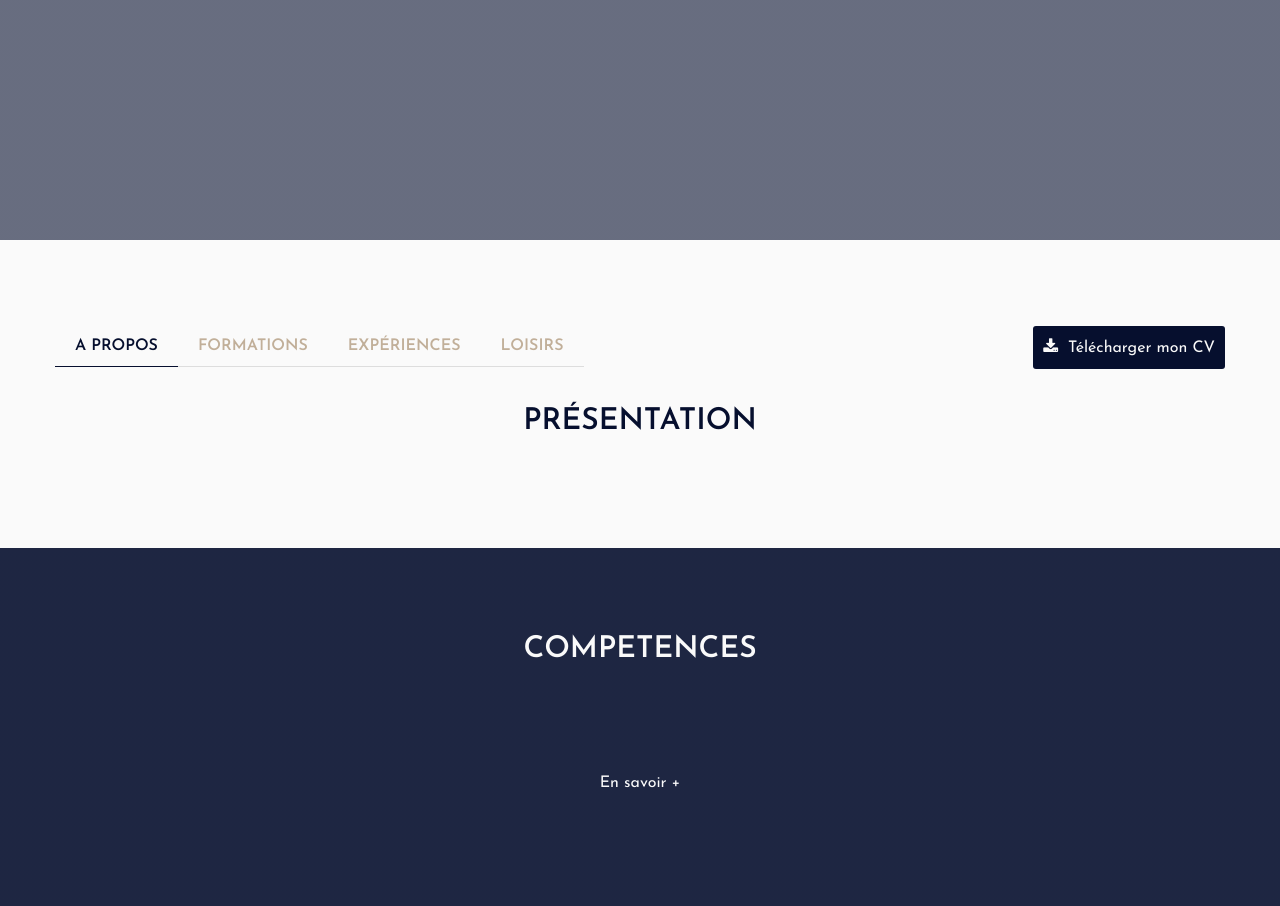
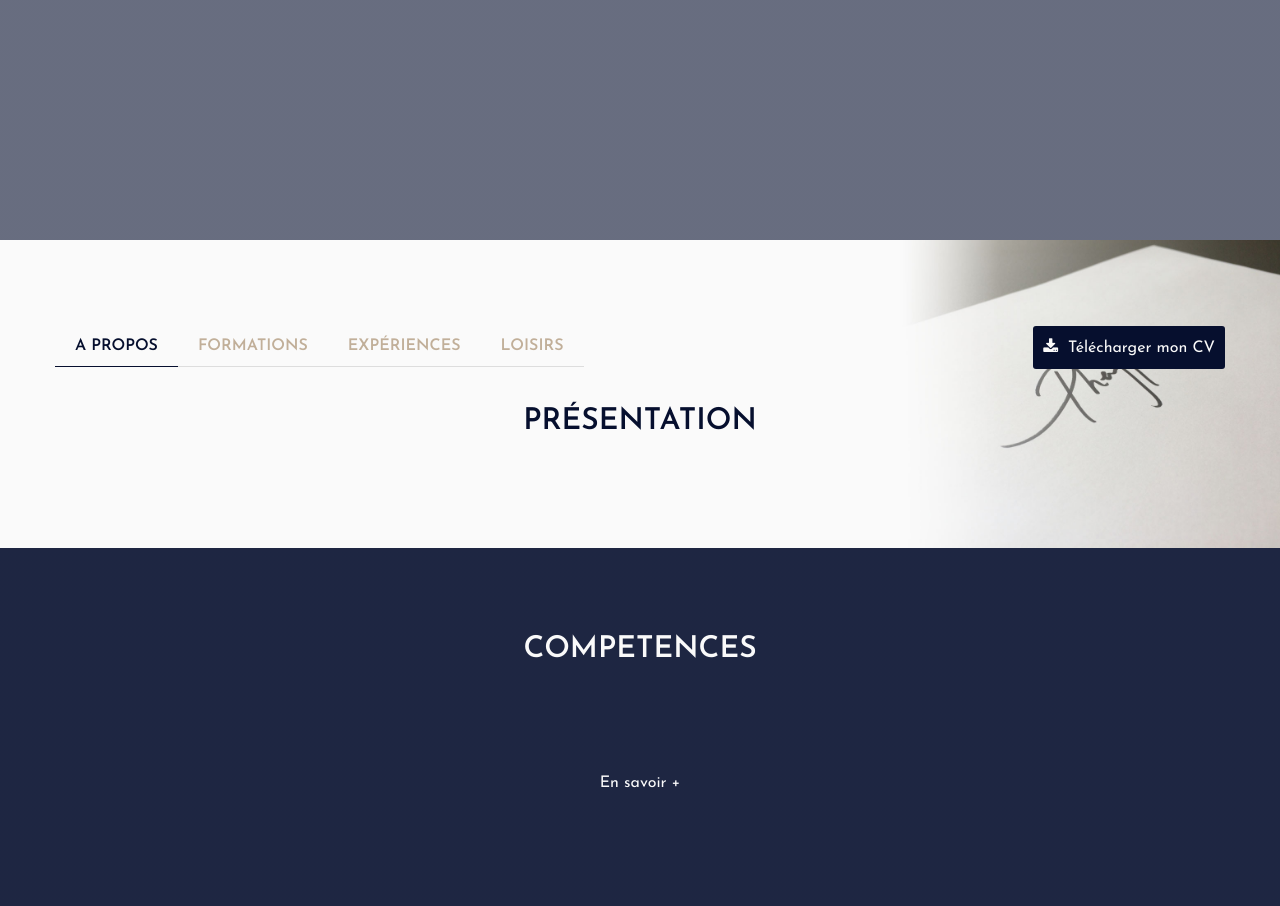
Before and after one commit to Arigna/site-cv-wordpress, a WordPress theme: template index.php in a window 1280 px wide. Shown: the part 560-1466 px from the top of the page. Run offline with PHP 8.4 and a stand-in for WordPress, Linux system fonts and the light colour scheme; the site name, menu and one post (Sample post) are stand-ins, and other content is empty.

Commit message:
Ajout bg a propos

```diff
--- a/css/style.css
+++ b/css/style.css
@@ -151,20 +151,25 @@ header nav li:hover {
 /**//**//**//**//**//**//**//**//**//**//**//**//**//**//**//**//**//**//**//**//**//**//**//**//**//**//**/
 /* Présentation */
 
-/*#presentation {
-  background: url(../img/bg_experiences.PNG)no-repeat center right;
-}*/
+.bg-prez {
+  background: url(../img/bg_prez.jpg)no-repeat center right;
+  -webkit-background-size: contain;
+  background-size: contain;
+}
 /* Pour Anim bg JS */
 .bg-formations {
   background: url(../img/mockup2.jpg)no-repeat center left;
+  -webkit-background-size: contain;
   background-size: contain;
 }
 .bg-exp {
   background: url(../img/bg_experiences.PNG)no-repeat center right;
+  -webkit-background-size: contain;
   background-size: contain;
 }
 .bg-loisirs {
   background: url(../img/bg_loisirs.jpg)no-repeat center right;
+  -webkit-background-size: contain;
   background-size: contain;
 }
 /**//**//**//**//**/
--- a/index.php
+++ b/index.php
@@ -9,7 +9,7 @@
         </section>
         <!--Fin Accueil-->
         <!--Début Présentation-->
-        <section id="presentation">
+        <section id="presentation" class="bg-prez">
             <div class="container">
                 <ul>
                     <li class="prez-active"><a href="#">A propos</a></li>
--- a/js/script.js
+++ b/js/script.js
@@ -76,6 +76,7 @@ $(function(){ //Fonction d'attente du chargement du DOM
     // A Propos :
     $('#presentation .container>ul>li').eq(0).on('click', function(){
         $('#presentation').removeClass();
+        $('#presentation').addClass('bg-prez');
         $('#description').slideDown();
         $('#formations, #exp, #loisirs').slideUp();
         $('#presentation h2').text('Présentation');
```
Also changed, not shown: img/bg_prez.jpg (added).
